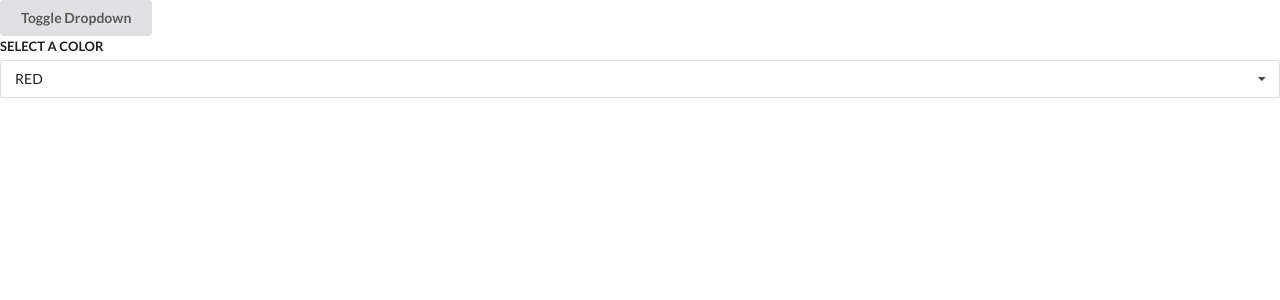
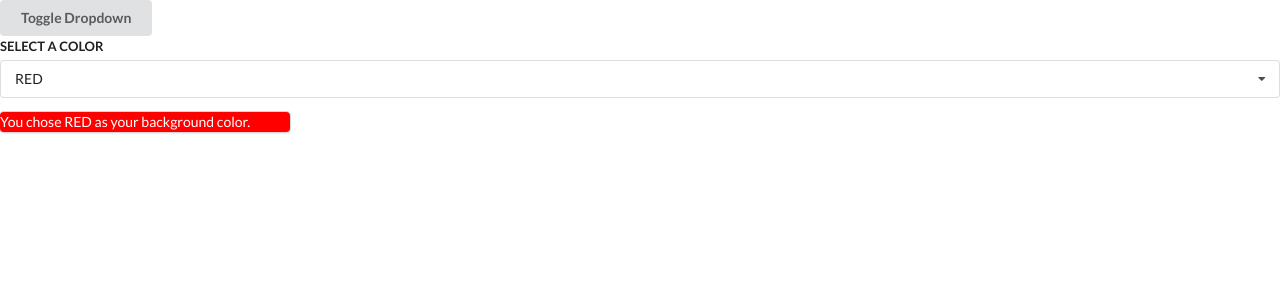
Before and after one commit to builtforsomethingbigger/hooks-widgets, a React (Create React App) app: page / in a window 1280 px wide. Shown: the top 300 px of the page. Built offline with nearby package versions, Linux system fonts and the light colour scheme.

Commit message:
Dropdown update - color applied to child element - Finished

```diff
--- a/src/components/Dropdown.js
+++ b/src/components/Dropdown.js
@@ -50,6 +50,9 @@ const Dropdown = ({ options, selected, onSelectedChange }) => {
                     </div>
                 </div>
             </div>
+            <div className="ui card" style={{backgroundColor: selected.label}}>
+                <p style={{color: 'white'}}>You chose {selected.label} as your background color.</p>
+            </div>
         </div>
     )
 }
```
